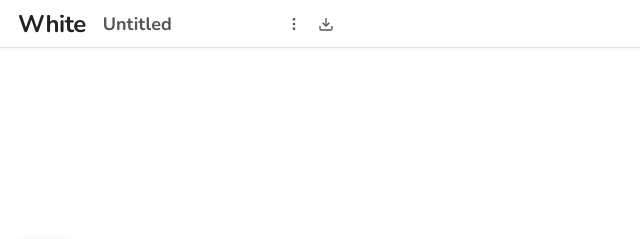
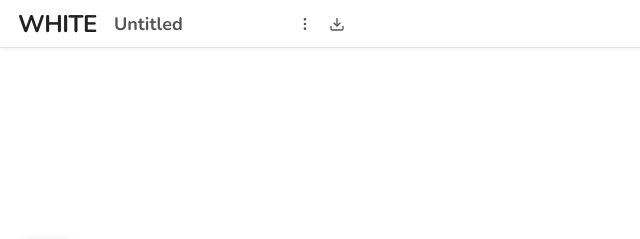
Before and after one commit to romankandeevy/whiteboard, a plain HTML site: page index.html in a window 1280 px wide. Shown: the top 239 px of the page, 0-640 px from the left. Drawn offline with nearby package versions, Linux system fonts and the light colour scheme.

Commit message:
style: logo uppercase WHITE

```diff
--- a/index.html
+++ b/index.html
@@ -124,7 +124,7 @@
 
   <!-- Хедер -->
   <header class="wb-header">
-    <button type="button" id="wb-logo" title="Меню">White</button>
+    <button type="button" id="wb-logo" title="Меню">WHITE</button>
     <label class="sr-only" for="wb-board-title">Название доски</label>
     <input type="text" class="wb-header-title" id="wb-board-title" value="Untitled" spellcheck="false" aria-label="Название доски">
     <button type="button" class="wb-header-icon" id="wb-header-more" title="Ещё">
```
